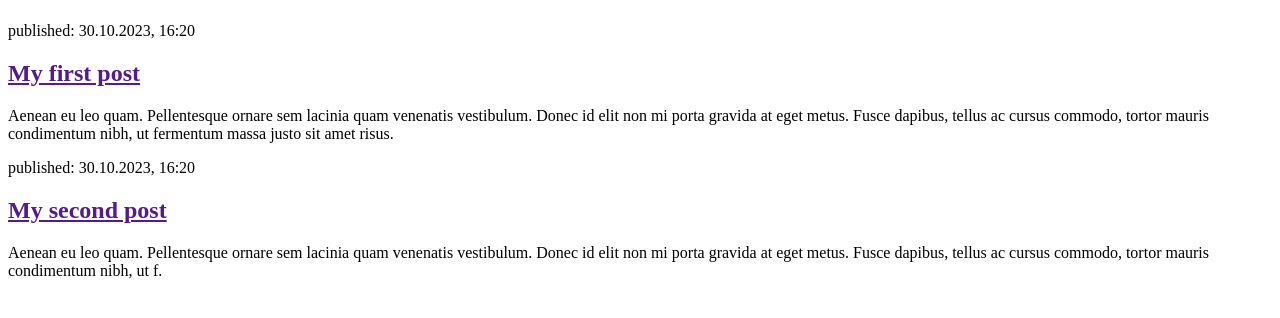
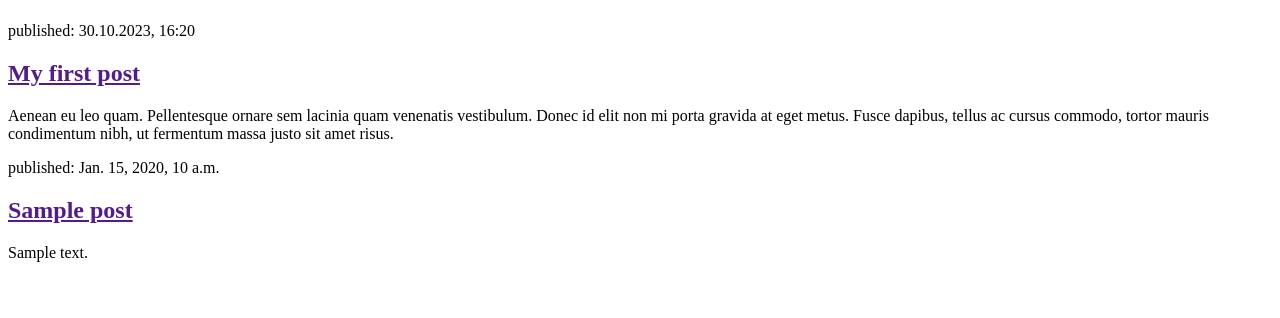
Before and after one commit to DanilShales/Blog, a Django app: page / in a window 1280 px wide. Shown: the part 58-376 px from the top of the page. Run offline with Django 3.2, Linux system fonts and the light colour scheme; tables that the repository leaves empty hold one stand-in row (values such as "Sample post").

Commit message:
Modified templates

```diff
--- a/blog/templates/blog/post_list.html
+++ b/blog/templates/blog/post_list.html
@@ -14,10 +14,12 @@
             <p>Aenean eu leo quam. Pellentesque ornare sem lacinia quam venenatis vestibulum. Donec id elit non mi porta gravida at eget metus. Fusce dapibus, tellus ac cursus commodo, tortor mauris condimentum nibh, ut fermentum massa justo sit amet risus.</p>
         </article>
 
-        <article>
-            <time>published: 30.10.2023, 16:20</time>
-            <h2><a href="">My second post</a></h2>
-            <p>Aenean eu leo quam. Pellentesque ornare sem lacinia quam venenatis vestibulum. Donec id elit non mi porta gravida at eget metus. Fusce dapibus, tellus ac cursus commodo, tortor mauris condimentum nibh, ut f.</p>
-        </article>
+        {% for post in posts %}
+            <article>
+                <time>published: {{ post.published_date }}</time>
+                <h2><a href=""> {{ post.title }}</a></h2>
+                <p>{{ post.text|linebreaksbr }}</p>
+            </article>
+        {% endfor %}
     </body>
 </html>
--- a/blog/views.py
+++ b/blog/views.py
@@ -1,4 +1,7 @@
 from django.shortcuts import render
+from django.utils import timezone
+from .models import Post
 
 def post_list(request):
-    return render(request, 'blog/post_list.html', {})
+    posts = Post.objects.filter(published_date__lte=timezone.now()).order_by('published_date')
+    return render(request, 'blog/post_list.html', {'posts': posts})
```
